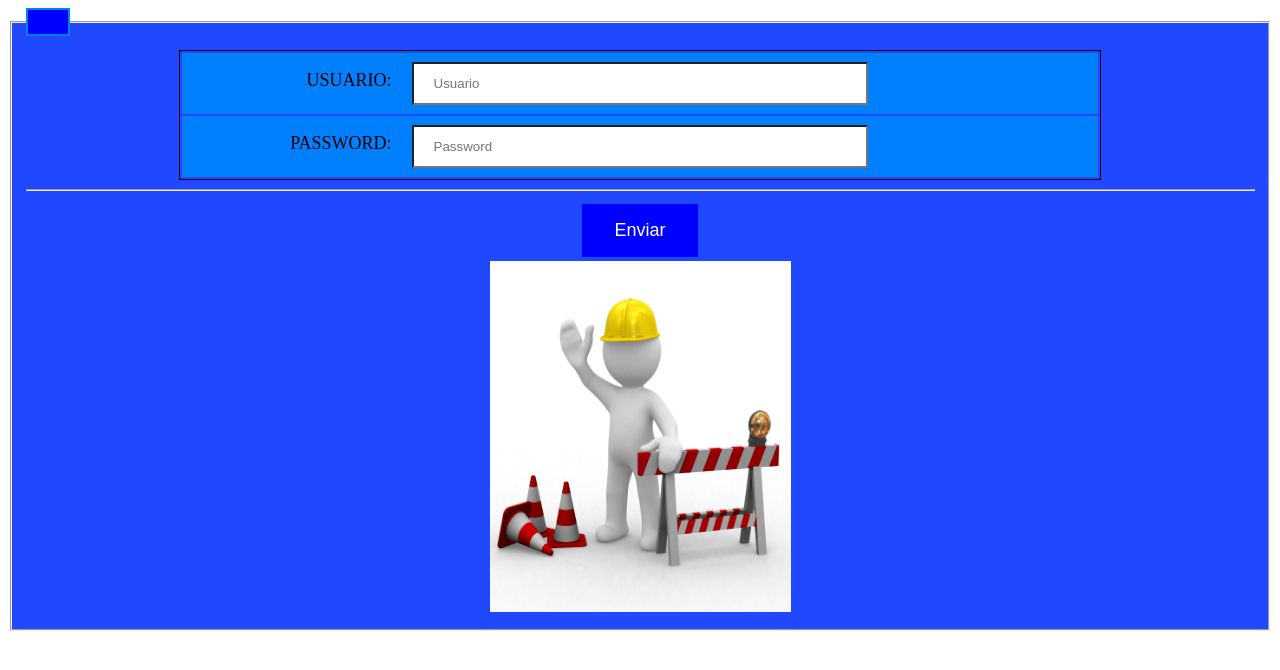
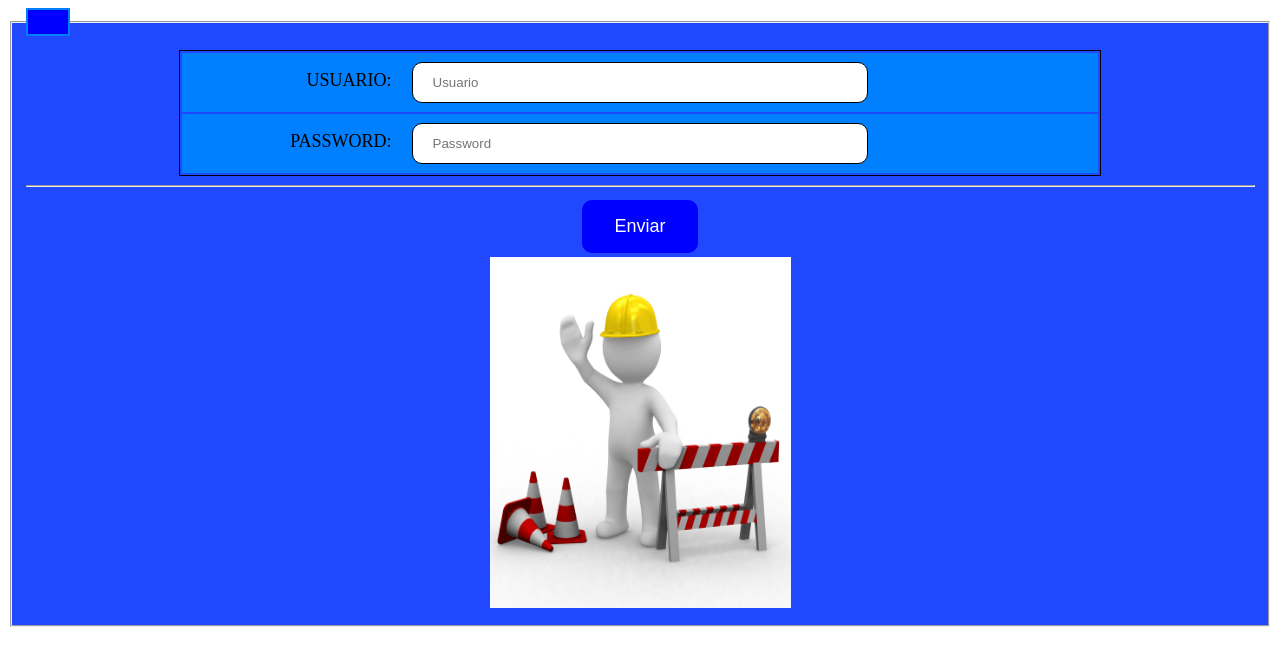
Before and after one commit to AlexisGoatache/Empresas, a PHP site: page /index.php in a window 1280 px wide. Shown: the top 670 px of the page. Run offline with PHP 8.4, Linux system fonts and the light colour scheme; data that the repository does not hold is empty.

Commit message:
Se agregar el borde redondeado

```diff
--- a/css/miestilo.css
+++ b/css/miestilo.css
@@ -22,6 +22,14 @@ label{
     margin: 2px 0;
     box-sizing: border-box;
     }
+input, select {
+        -moz-border-radius: 10px;
+        -webkit-border-radius: 10px;
+        border-radius: 10px;
+        border: 1px solid #000000;
+        padding: 0 4px 0 4px;
+     }
+
 
 input[type="text"],[type="password"],textarea,select{
     width: 50%;
```
